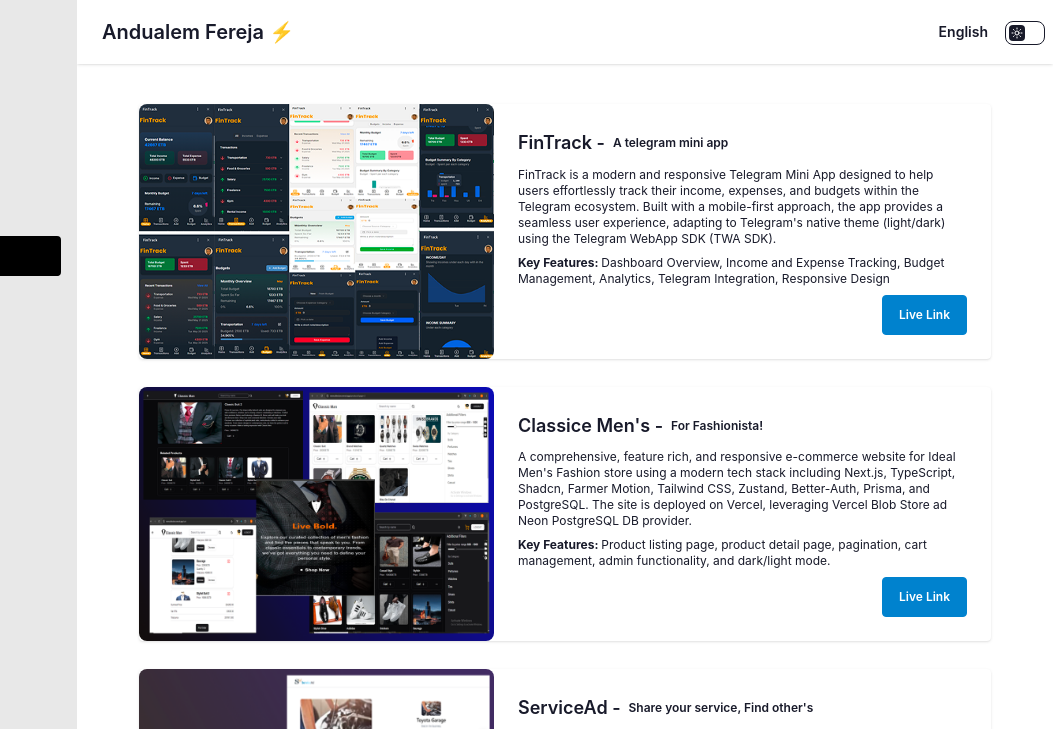
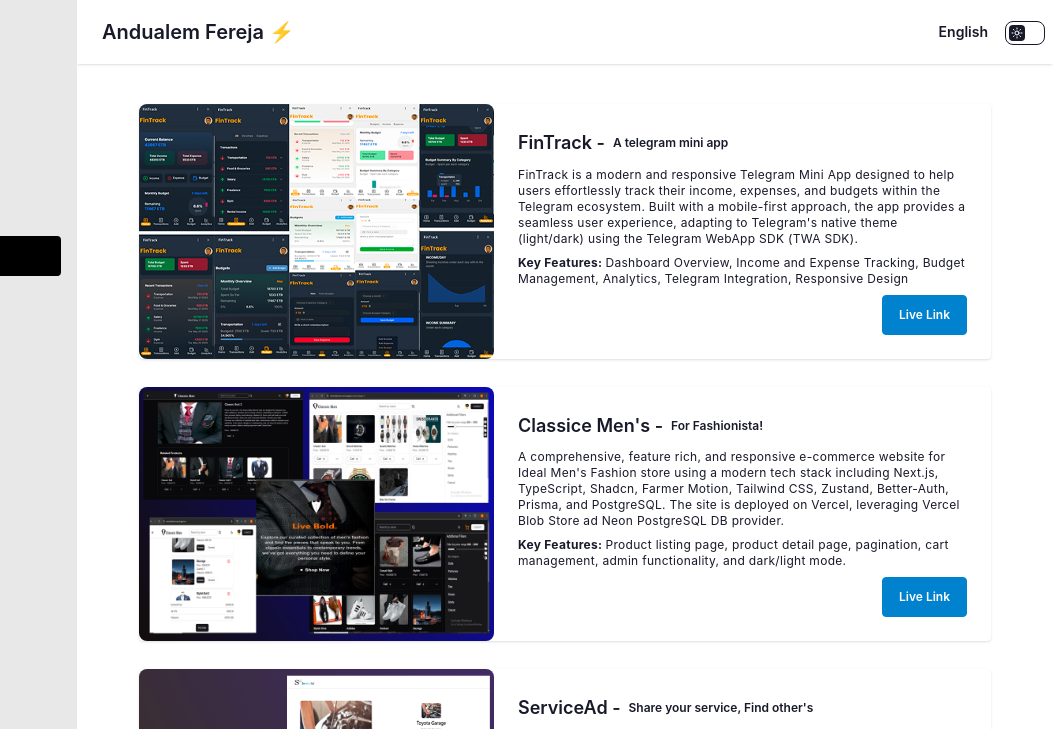
Before and after one commit to Andu-alem/Andu-alem.github.io, an Astro site: page /projects in a window 1280 px wide. Shown: the top 729 px of the page, 227-1280 px from the left. Built offline with nearby package versions, Linux system fonts and the light colour scheme; Astro itself is replaced by a stand-in of ours.

Commit message:
style: update letter spacing

```diff
--- a/src/components/ProjectCard.astro
+++ b/src/components/ProjectCard.astro
@@ -19,8 +19,8 @@
         <h2 class="card-title font-semibold">
             { title } - <span class="text-xs">{ subTitle }</span>
         </h2>
-        <p class="lg:text-xs">{ description }</p>
-        <p class="lg:text-xs">
+        <p class="lg:text-xs tracking-wide">{ description }</p>
+        <p class="lg:text-xs tracking-wide">
             <strong>Key Features: </strong> { features }
         </p>
         <div class="card-actions justify-center lg:justify-end">
```
